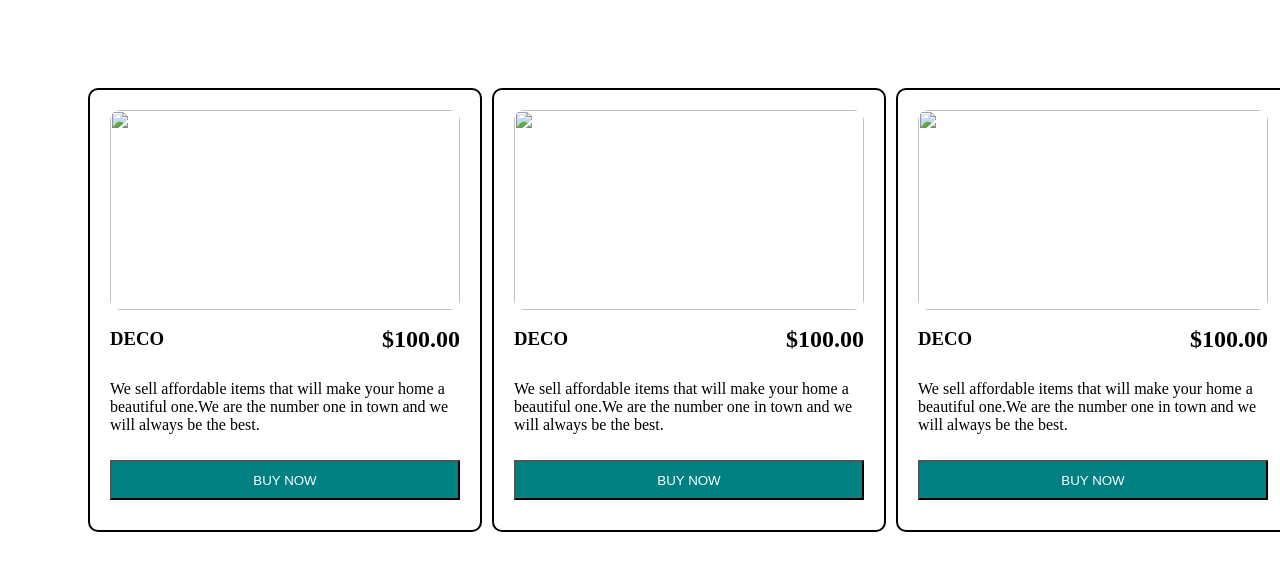
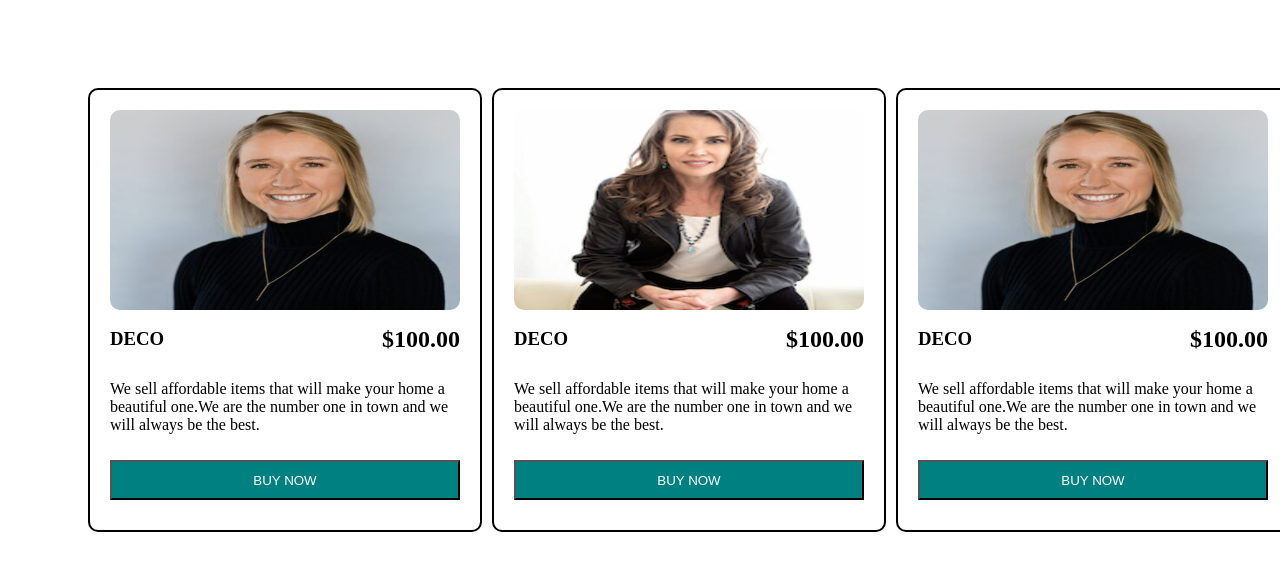
Before and after one commit to frathur/Web, a plain HTML site: page text.html in a window 1280 px wide. Shown: the top 570 px of the page. Drawn offline with Linux system fonts and the light colour scheme.

Commit message:
Modified

```diff
--- a/text.html
+++ b/text.html
@@ -10,7 +10,7 @@
 
        <section style="width: 350px;height: 400px;border:2px solid ; border-radius: 10px; padding: 20px;display: flex;flex-direction: column;gap:10px;">
            <div class="img">
-               <img src="pic-2.png" alt="" style="border-radius:10px" width="100%" height="200px">
+               <img src="./Images/pic-2.png" alt="" style="border-radius:10px" width="100%" height="200px">
            </div>
            <div style="display: flex;align-items: center;justify-content: space-between;height: 30px;">
                <h1>DECO</h1>
@@ -27,7 +27,7 @@
 
        <section style="width: 350px;height: 400px;border:2px solid ; border-radius: 10px; padding: 20px;display: flex;flex-direction: column;gap:10px;">
            <div class="img">
-               <img src="pic-2.png" alt="" style="border-radius:10px" width="100%" height="200px">
+               <img src="./Images/pic-1.png" alt="" style="border-radius:10px" width="100%" height="200px">
            </div>
            <div style="display: flex;align-items: center;justify-content: space-between;height: 30px;">
                <h1>DECO</h1>
@@ -44,7 +44,7 @@
 
        <section style="width: 350px;height: 400px;border:2px solid ; border-radius: 10px; padding: 20px;display: flex;flex-direction: column;gap:10px;">
            <div class="img">
-               <img src="pic-2.png" alt="" style="border-radius:10px" width="100%" height="200px">
+               <img src="/Images/pic-2.png" alt="" style="border-radius:10px" width="100%" height="200px">
            </div>
            <div style="display: flex;align-items: center;justify-content: space-between;height: 30px;">
                <h1>DECO</h1>
```
Also changed, not shown: Cruz.html (+2 -2 lines), Index.html (+2 -2 lines).
